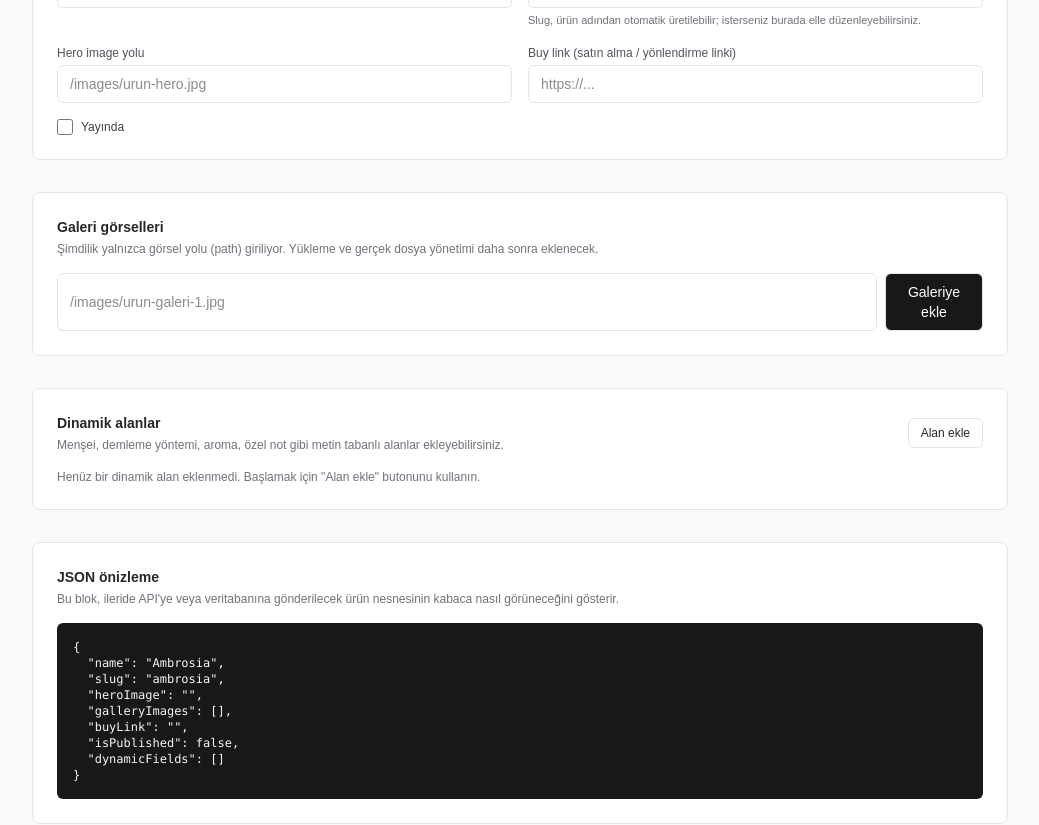
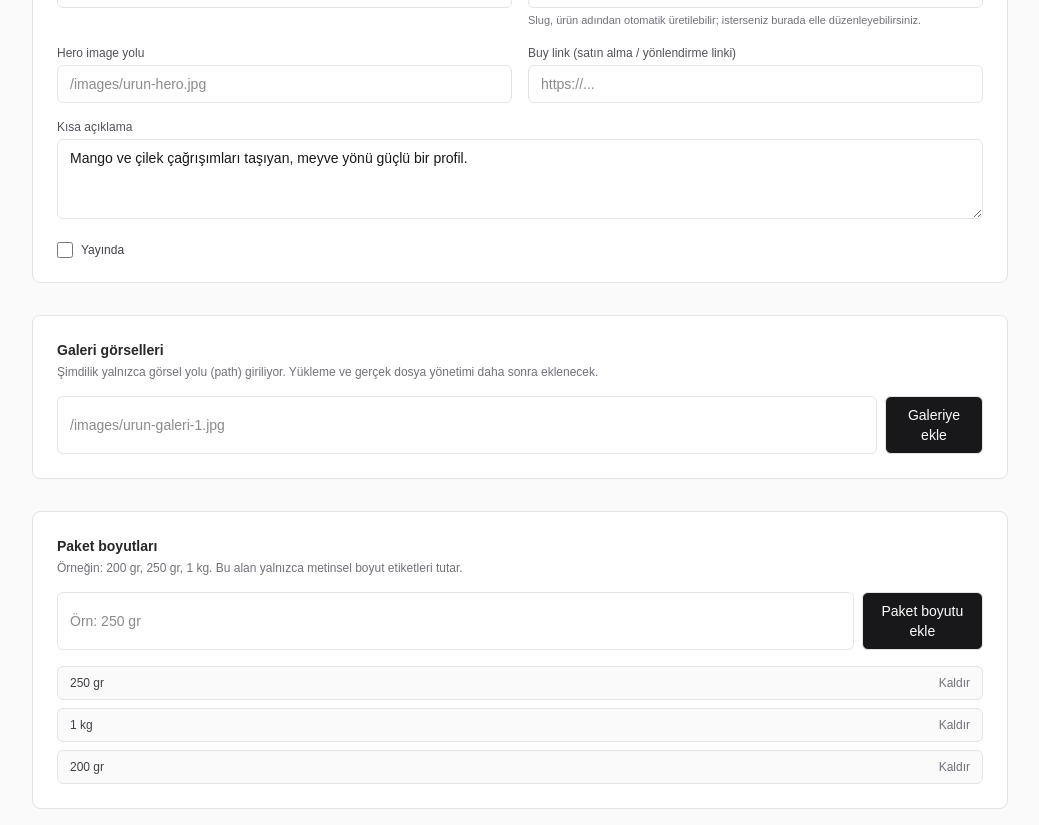
Before and after one commit to hesammisaghian/coffee, a Next.js app: page /admin/products/ambrosia in a window 1280 px wide. Shown: the part 340-1165 px from the top of the page, without its empty margins (120-1159 px from the left). Built offline with nearby package versions, Linux system fonts and the light colour scheme.

Commit message:
add editable description and package sizes to admin form

```diff
--- a/src/components/admin/ProductForm.tsx
+++ b/src/components/admin/ProductForm.tsx
@@ -73,6 +73,9 @@ export function ProductForm({ initial }: ProductFormProps) {
   const [slugManuallyEdited, setSlugManuallyEdited] = useState<boolean>(
     Boolean(initial?.slug)
   );
+  const [shortDescription, setShortDescription] = useState(
+    initial?.shortDescription ?? ""
+  );
   const [heroImage, setHeroImage] = useState(initial?.heroImage ?? "");
   const [buyLink, setBuyLink] = useState(initial?.buyLink ?? "");
   const [isPublished, setIsPublished] = useState(initial?.isPublished ?? false);
@@ -80,6 +83,11 @@ export function ProductForm({ initial }: ProductFormProps) {
   const [galleryInput, setGalleryInput] = useState("");
   const [galleryImages, setGalleryImages] = useState<string[]>(
     initial?.galleryImages ?? []
+  );
+
+  const [packageSizeInput, setPackageSizeInput] = useState("");
+  const [packageSizes, setPackageSizes] = useState<string[]>(
+    initial?.packageSizes ?? []
   );
 
   const [dynamicFields, setDynamicFields] = useState<DynamicFieldInput[]>(
@@ -105,6 +113,17 @@ export function ProductForm({ initial }: ProductFormProps) {
 
   const handleRemoveGalleryImage = (index: number) => {
     setGalleryImages((prev) => prev.filter((_, i) => i !== index));
+  };
+
+  const handleAddPackageSize = () => {
+    const trimmed = packageSizeInput.trim();
+    if (!trimmed) return;
+    setPackageSizes((prev) => [...prev, trimmed]);
+    setPackageSizeInput("");
+  };
+
+  const handleRemovePackageSize = (index: number) => {
+    setPackageSizes((prev) => prev.filter((_, i) => i !== index));
   };
 
   const handleAddField = () => {
@@ -158,24 +177,34 @@ export function ProductForm({ initial }: ProductFormProps) {
     return {
       name,
       slug,
+      shortDescription,
       heroImage,
       galleryImages,
+      packageSizes,
       buyLink,
       isPublished,
       dynamicFields: dynamicPayload,
     };
-  }, [name, slug, heroImage, galleryImages, buyLink, isPublished, dynamicFields]);
+  }, [
+    name,
+    slug,
+    shortDescription,
+    heroImage,
+    galleryImages,
+    packageSizes,
+    buyLink,
+    isPublished,
+    dynamicFields,
+  ]);
 
   const readiness = useMemo(() => {
     const missing: string[] = [];
 
     const hasName = Boolean(name && name.trim());
     const hasSlug = Boolean(slug && slug.trim());
-    const hasShortDescription = Boolean(
-      initial?.shortDescription && initial.shortDescription.trim()
-    );
+    const hasShortDescription = Boolean(shortDescription && shortDescription.trim());
     const hasPackageSizes = Boolean(
-      initial?.packageSizes && initial.packageSizes.length > 0
+      packageSizes && packageSizes.filter((p) => p.trim()).length > 0
     );
     const hasHeroImage = Boolean(heroImage && heroImage.trim());
     const hasBuyLink = Boolean(buyLink && buyLink.trim());
@@ -202,7 +231,7 @@ export function ProductForm({ initial }: ProductFormProps) {
       hasBuyLink;
 
     return { isReady, missing };
-  }, [name, slug, heroImage, buyLink, initial?.shortDescription, initial?.packageSizes]);
+  }, [name, slug, shortDescription, packageSizes, heroImage, buyLink]);
 
   const handleNameChange = (value: string) => {
     setName(value);
@@ -222,6 +251,15 @@ export function ProductForm({ initial }: ProductFormProps) {
     }
     if (!slug.trim()) {
       validationErrors.push("Slug boş bırakılamaz.");
+    }
+
+    if (!shortDescription.trim()) {
+      validationErrors.push("Kısa açıklama boş bırakılamaz.");
+    }
+
+    const nonEmptyPackageSizes = packageSizes.filter((p) => p.trim());
+    if (nonEmptyPackageSizes.length === 0) {
+      validationErrors.push("En az bir paket boyutu eklenmelidir.");
     }
 
     dynamicFields.forEach((field, index) => {
@@ -326,6 +364,17 @@ export function ProductForm({ initial }: ProductFormProps) {
               className="w-full rounded-md border border-zinc-200 bg-white px-3 py-2 text-sm text-zinc-900 outline-none focus:border-zinc-400"
             />
           </div>
+          <div className="space-y-1 sm:col-span-2">
+            <label className="block text-xs font-medium text-zinc-600">
+              Kısa açıklama
+            </label>
+            <textarea
+              value={shortDescription}
+              onChange={(e) => setShortDescription(e.target.value)}
+              placeholder="Ürünün kupada nasıl hissettirdiğine dair kısa, sade bir açıklama."
+              className="min-h-[80px] w-full rounded-md border border-zinc-200 bg-white px-3 py-2 text-sm text-zinc-900 outline-none focus:border-zinc-400"
+            />
+          </div>
         </div>
         <div className="mt-4 flex items-center gap-2">
           <input
@@ -378,6 +427,50 @@ export function ProductForm({ initial }: ProductFormProps) {
                 <button
                   type="button"
                   onClick={() => handleRemoveGalleryImage(index)}
+                  className="ml-3 text-xs font-medium text-zinc-500 hover:text-zinc-800"
+                >
+                  Kaldır
+                </button>
+              </li>
+            ))}
+          </ul>
+        )}
+      </section>
+
+      {/* Paket boyutları */}
+      <section className="rounded-lg border border-zinc-200 bg-white p-4 sm:p-6">
+        <h2 className="text-sm font-semibold text-zinc-800">Paket boyutları</h2>
+        <p className="mt-1 text-xs text-zinc-500">
+          Örneğin: 200 gr, 250 gr, 1 kg. Bu alan yalnızca metinsel boyut
+          etiketleri tutar.
+        </p>
+        <div className="mt-4 flex flex-col gap-2 sm:flex-row">
+          <input
+            type="text"
+            value={packageSizeInput}
+            onChange={(e) => setPackageSizeInput(e.target.value)}
+            placeholder="Örn: 250 gr"
+            className="w-full rounded-md border border-zinc-200 bg-white px-3 py-2 text-sm text-zinc-900 outline-none focus:border-zinc-400"
+          />
+          <button
+            type="button"
+            onClick={handleAddPackageSize}
+            className="inline-flex items-center justify-center rounded-md border border-zinc-200 bg-zinc-900 px-3 py-2 text-sm font-medium text-white hover:bg-zinc-800"
+          >
+            Paket boyutu ekle
+          </button>
+        </div>
+        {packageSizes.length > 0 && (
+          <ul className="mt-4 space-y-2 text-xs text-zinc-700">
+            {packageSizes.map((size, index) => (
+              <li
+                key={`${size}-${index}`}
+                className="flex items-center justify-between rounded-md border border-zinc-200 bg-zinc-50 px-3 py-2"
+              >
+                <span>{size}</span>
+                <button
+                  type="button"
+                  onClick={() => handleRemovePackageSize(index)}
                   className="ml-3 text-xs font-medium text-zinc-500 hover:text-zinc-800"
                 >
                   Kaldır
```
Also changed, not shown: 1 other file (tests, documents, lock files or other folders).
